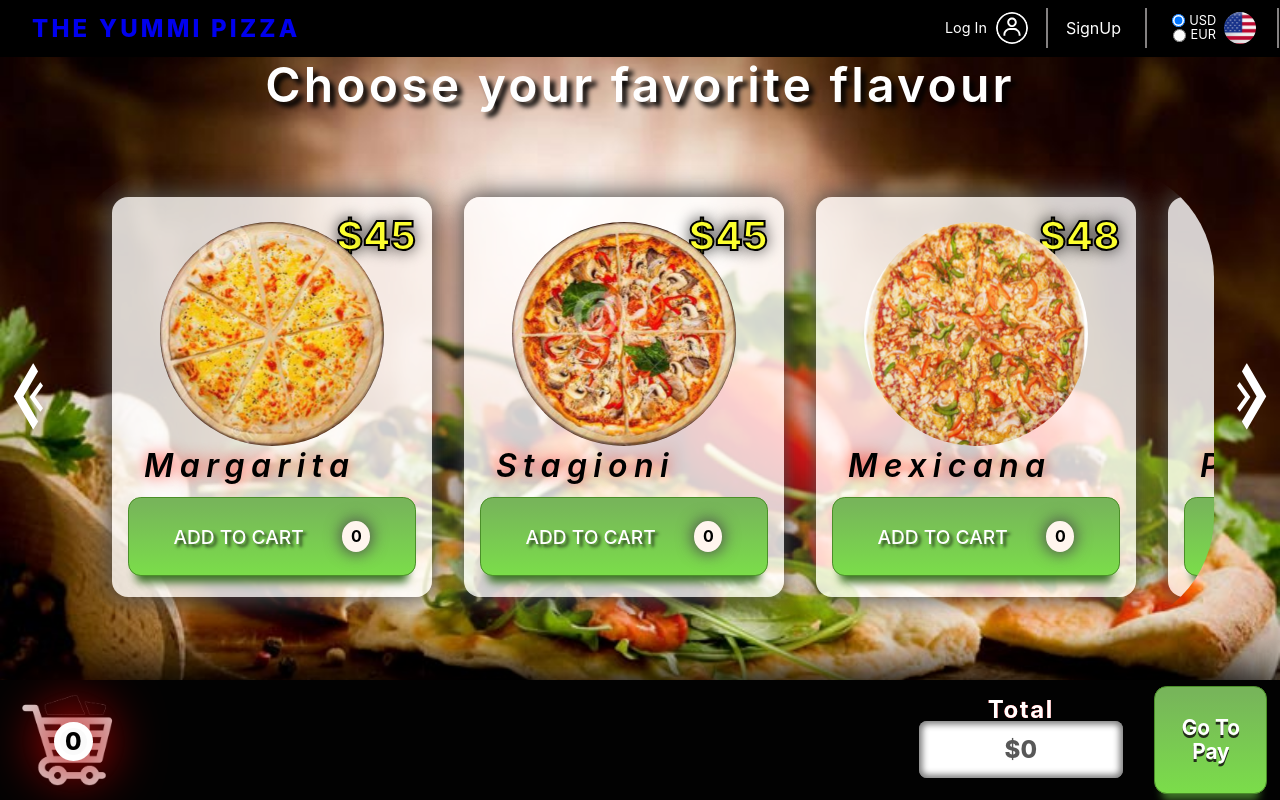
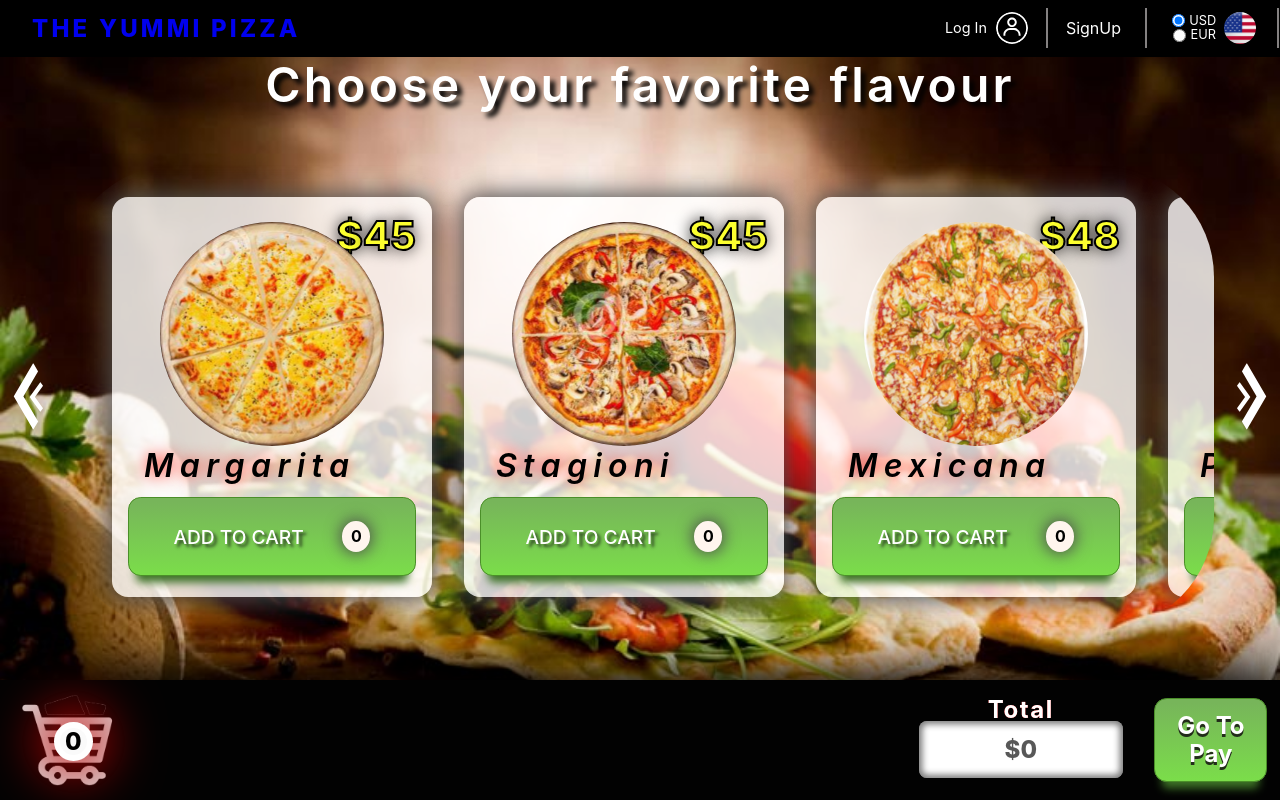
Before and after one commit to simonmontaggioni/yummi-pizza, a React (Create React App) app: page /yummi-pizza/home in a window 1280 px wide. Built offline with nearby package versions, Linux system fonts and the light colour scheme; data requests are answered from the project's data file.

Commit message:
style: Reduce the height of the payment button and increase its font size.

```diff
--- a/src/components/ShoppingBar/ShoppingBar.css
+++ b/src/components/ShoppingBar/ShoppingBar.css
@@ -117,19 +117,20 @@
 
 .shopping-bar__payment-button {
   width: 90%;
-  height: 90%;
+  height: 70%;
   align-self: center;
   box-shadow: 0rem 0.9rem 0.56rem -0.5rem #3e7327;
   background: linear-gradient(to bottom, #77b55a 5%, #7bdd4a 100%);
   background-color: #77b55a;
   border-radius: 0.8rem;
   border: 0.1rem solid #4b8f29;
-  display: inline-block;
+  display: flex;
+  justify-content: center;
+  align-items: center;
   cursor: pointer;
   color: rgb(255, 255, 255);
-  font-size: 1.3rem;
+  font-size: 1.5rem;
   font-weight: bold;
-  /* padding: 1.5rem 0.63rem; */
   text-decoration: none;
   text-shadow: 0rem 0.2rem 0rem #222c1a;
   text-transform: capitalize;
```
